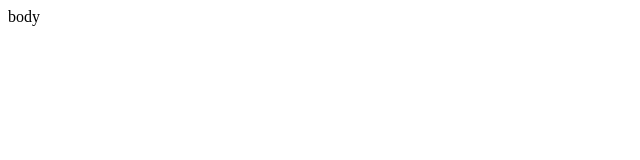
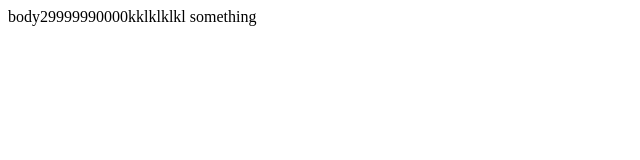
Before and after one commit to kmoe/seed-project, a website built with webpack: page index.html in a window 1280 px wide. Shown: the whole page, without its empty margins (0-640 px from the left). Built offline with nearby package versions, Linux system fonts and the light colour scheme.

Commit message:
hot reloading - close #1

```diff
--- a/index.html
+++ b/index.html
@@ -4,6 +4,7 @@
     <script type="text/javascript" src="bundle.js" charset="utf-8"></script>
   </head>
   <body>
-    body
+    body29999990000kklklklkl
+    something
   </body>
 </html>
--- a/index.js
+++ b/index.js
@@ -1 +1 @@
-document.write('ghjkghj');
+document.write('898098kkkkkkkk lllll 09090909 p');
--- a/package.json
+++ b/package.json
@@ -4,7 +4,7 @@
   "description": "seed project by katy",
   "main": "index.js",
   "scripts": {
-    "test": "echo \"Error: no test specified\" && exit 1"
+    "start": "webpack-dev-server --hot --inline"
   },
   "repository": {
     "type": "git",
@@ -19,6 +19,7 @@
   "devDependencies": {
     "babel-core": "^5.8.25",
     "babel-loader": "^5.3.2",
-    "webpack": "^1.12.2"
+    "webpack": "^1.12.2",
+    "webpack-dev-server": "^1.12.0"
   }
 }
```
